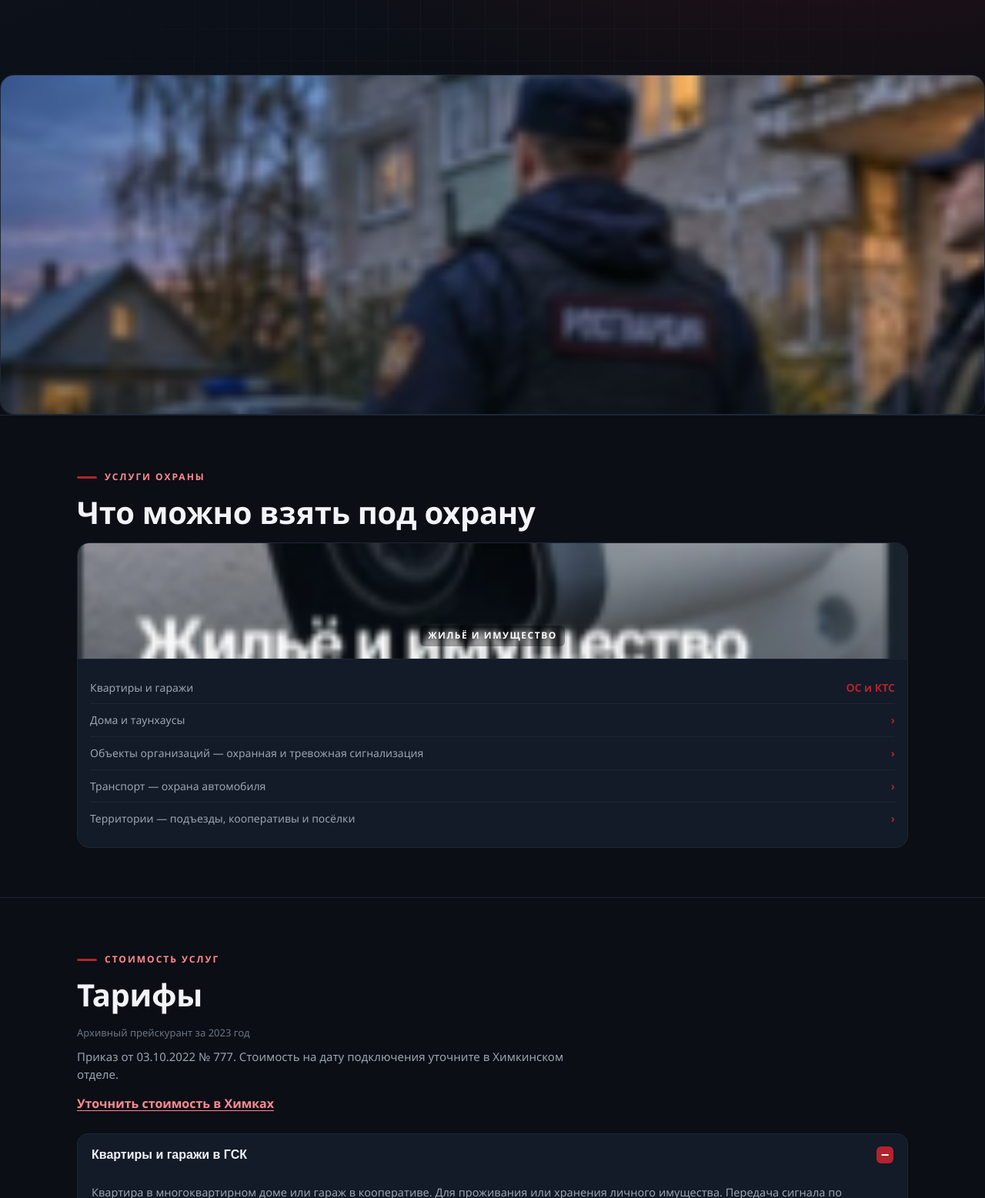
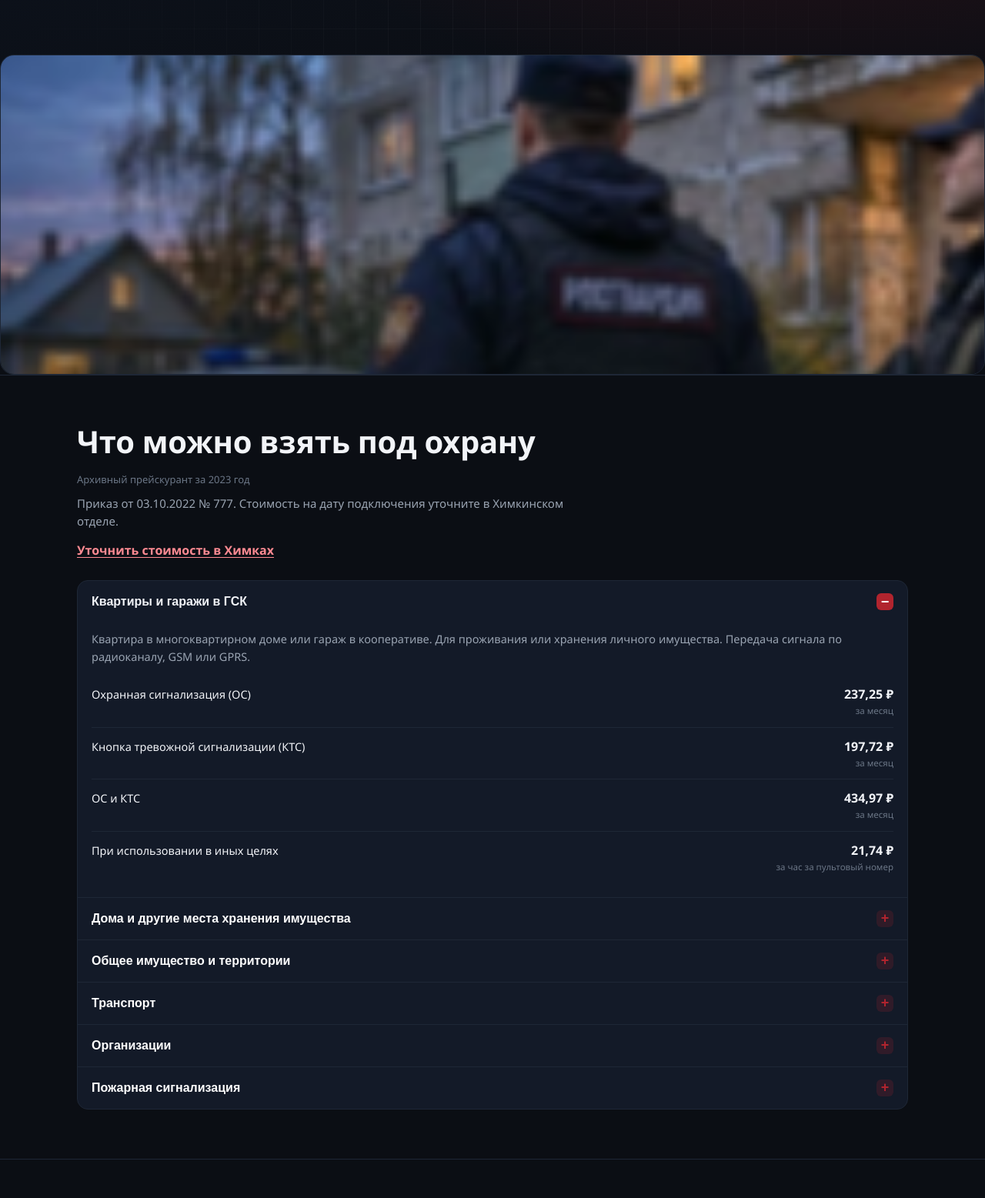
Before and after one commit to weteranchik31-ai/rosgvardia-himki-ovo, a plain HTML site: page index.html in a window 1280 px wide. Shown: the part 506-2063 px from the top of the page at 77% size. Drawn offline with Linux system fonts and the light colour scheme.

Commit message:
Баннер на всю ширину, убрана карточка услуг, ссылки на MAX/VK

```diff
--- a/index.html
+++ b/index.html
@@ -69,8 +69,8 @@ nav.main-nav a.special:hover{background:rgba(177,36,46,.15)}
 .btn-ghost{border-color:#667;color:#fff;background:transparent}
 .btn-ghost:hover{border-color:#fff;background:rgba(255,255,255,.05)}
 .hero-inner{padding:74px 0}
-.hero-photo{margin:26px 0 0;position:relative;z-index:1;background:var(--card2);border:1px solid var(--line);border-radius:18px;overflow:hidden}
-.hero-photo img{width:100%;height:100%;max-height:440px;object-fit:cover;display:block;border-radius:0}
+.hero-photo{position:relative;z-index:1;width:100%;height:52vh;min-height:320px;border-radius:18px;overflow:hidden;border:1px solid var(--line)}
+.hero-photo img{position:absolute;inset:0;width:100%;height:100%;object-fit:cover;display:block;max-height:none;border-radius:0}
 .eagle-center{display:flex;justify-content:center;padding:0 0 8px}
 
 /* ===== SECTION HEADER ===== */
@@ -229,34 +229,10 @@ footer{border-top:1px solid var(--line);padding:22px 0;background:#080a0f}
   </div>
 </section>
 
-<!-- УСЛУГИ -->
-<section class="section" id="uslugi">
-  <div class="container">
-    <span class="sec-label">Услуги охраны</span>
-    <h2 class="sec-h">Что можно взять под охрану</h2>
-    <div class="svc-grid">
-      <div class="svc-card">
-        <div class="svc-media">
-          <img src="photo2.jpg" alt="Жильё и имущество" onerror="this.style.display='none'">
-          <span class="svc-img-label">Жильё и имущество</span>
-        </div>
-        <div class="svc-body">
-          <div class="svc-row"><span>Квартиры и гаражи</span><span class="arrow">ОС и КТС</span></div>
-          <div class="svc-row"><span>Дома и таунхаусы</span><span class="arrow">&rsaquo;</span></div>
-          <div class="svc-row"><span>Объекты организаций — охранная и тревожная сигнализация</span><span class="arrow">&rsaquo;</span></div>
-          <div class="svc-row"><span>Транспорт — охрана автомобиля</span><span class="arrow">&rsaquo;</span></div>
-          <div class="svc-row"><span>Территории — подъезды, кооперативы и посёлки</span><span class="arrow">&rsaquo;</span></div>
-        </div>
-      </div>
-    </div>
-  </div>
-</section>
-
 <!-- ТАРИФЫ -->
 <section class="section" id="tarify">
   <div class="container">
-    <span class="sec-label">Стоимость услуг</span>
-    <h2 class="sec-h">Тарифы</h2>
+    <h2 class="sec-h">Что можно взять под охрану</h2>
     <div class="tarif-arch">Архивный прейскурант за 2023 год</div>
     <p class="tarif-note">Приказ от 03.10.2022 № 777. Стоимость на дату подключения уточните в Химкинском отделе.</p>
     <a class="tarif-link" href="#zakaz">Уточнить стоимость в Химках</a>
```
